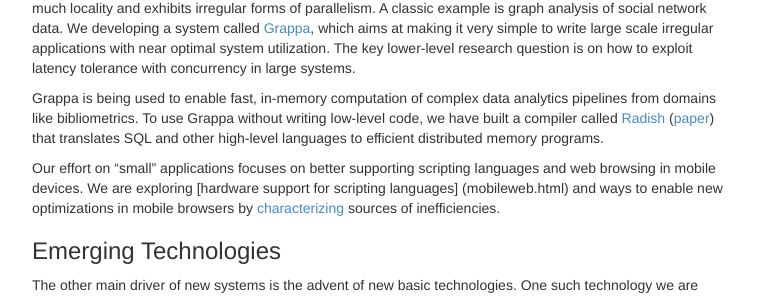
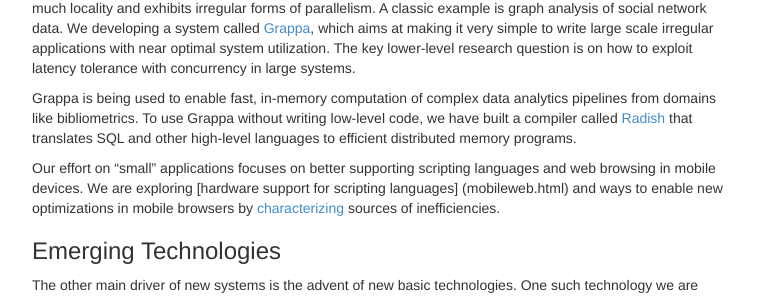
Before and after one commit to uwsampa/sampa-public, a Jekyll site: the page built from research/index.md, in a window 1280 px wide. Shown: the part 1230-1527 px from the top of the page, without its empty margins (258-1021 px from the left). Built offline with Jekyll 4.4.1, drawn with Linux system fonts in a browser that asks for light colours; Markdown is read by kramdown in place of the engine named in the settings.

Commit message:
Update index.md

```diff
--- a/research/index.md
+++ b/research/index.md
@@ -64,7 +64,7 @@
 
 Our effort on "big" applications currently focuses on support large scale irregular applications, which don't have much locality and exhibits irregular forms of parallelism. A classic example is graph analysis of social network data. We developing a system called [Grappa][], which aims at making it very simple to write large scale irregular applications with near optimal system utilization. The key lower-level research question is on how to exploit latency tolerance with concurrency in large systems.
 
-Grappa is being used to enable fast, in-memory computation of complex data analytics pipelines from domains like bibliometrics. To use Grappa without writing low-level code, we have built a compiler called [Radish](https://github.com/uwescience/raco#c-and-grappa-output-radish) ([paper](ftp://ftp.cs.washington.edu/tr/2014/10/UW-CSE-14-10-01.pdf)) that translates SQL and other high-level languages to efficient distributed memory programs.
+Grappa is being used to enable fast, in-memory computation of complex data analytics pipelines from domains like bibliometrics. To use Grappa without writing low-level code, we have built a compiler called [Radish](https://github.com/uwescience/raco#c-and-grappa-output-radish) that translates SQL and other high-level languages to efficient distributed memory programs.
 
 Our effort on "small" applications focuses on better supporting scripting languages and web browsing in mobile devices. We are exploring [hardware support for scripting languages] (mobileweb.html) and ways to enable new optimizations in mobile browsers by [characterizing](webchar.html) sources of inefficiencies.
 
```
